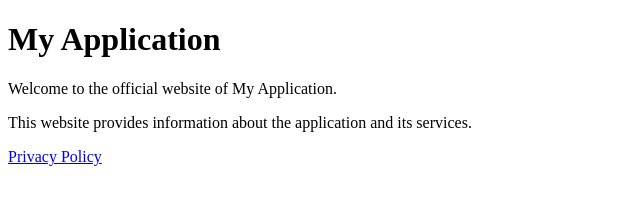
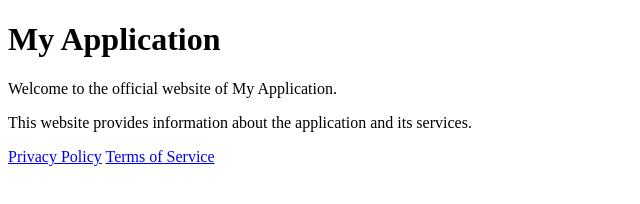
Before and after one commit to basheer02/google-app-website, a plain HTML site: page index.html in a window 1280 px wide. Shown: the whole page, without its empty margins (0-640 px from the left). Drawn offline with Linux system fonts and the light colour scheme.

Commit message:
Add Terms of Service link to index.html

```diff
--- a/index.html
+++ b/index.html
@@ -12,5 +12,6 @@
     <p>This website provides information about the application
        and its services.</p>
     <a href="privacy-policy.html">Privacy Policy</a>
+    <a href="terms-of-service.html">Terms of Service</a>
 </body>
 </html>
```
